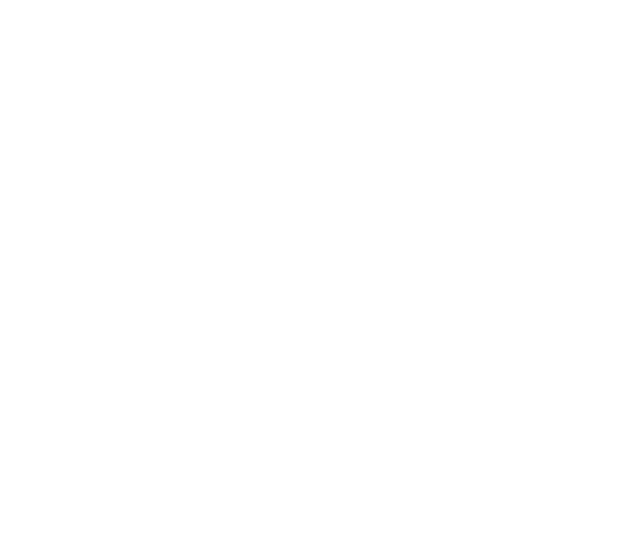
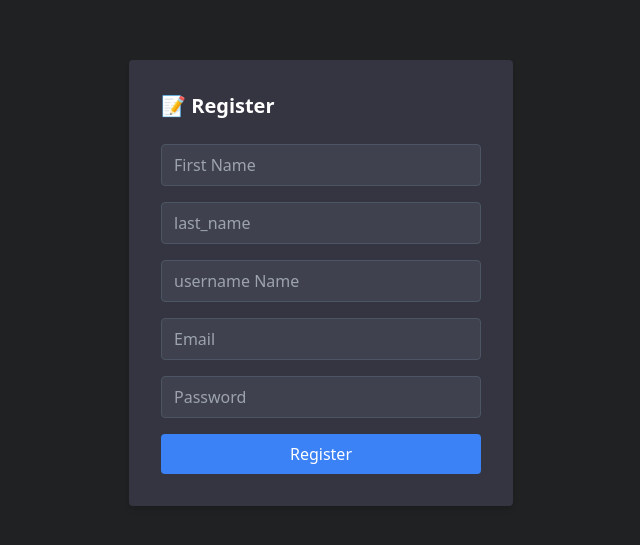
Before and after one commit to AarushRaipelly/chatbot, a React (Vite) app in the folder my-chatbot/: page /register in a window 1280 px wide. Before the commit this address had no page. Shown: the part 117-662 px from the top of the page, without its empty margins (319-959 px from the left). Built offline with nearby package versions, Linux system fonts and the light colour scheme.

Commit message:
registration page

```diff
--- a/my-chatbot/src/App.jsx
+++ b/my-chatbot/src/App.jsx
@@ -1,6 +1,7 @@
 import { BrowserRouter, Routes, Route, Navigate } from "react-router-dom";
 import Login from "./Login";
 import ChatBox from "./ChatBox";
+import Register from "./Register";
 
 const isAuthenticated = () => !!localStorage.getItem("access");
 
@@ -13,6 +14,7 @@
           element={isAuthenticated() ? <ChatBox /> : <Navigate to="/login" />}
         />
         <Route path="/login" element={<Login />} />
+        <Route path="/register" element={<Register />} />
       </Routes>
     </BrowserRouter>
   );
--- a/my-chatbot/src/Register.jsx
+++ b/my-chatbot/src/Register.jsx
@@ -2,54 +2,110 @@
 import { useNavigate } from "react-router-dom";
 
 const Register = () => {
-  const [username, setUsername] = useState("");
-  const [password, setPassword] = useState("");
+  const [formData, setFormData] = useState({
+    first_name: "",
+    username: "",
+    email: "",
+    password: "",
+  });
   const navigate = useNavigate();
+  const [error, setError] = useState("");
+  const [success, setSuccess] = useState("");
 
-  const handleRegister = async () => {
+  const handleChange = (e) => {
+    setFormData((prev) => ({ ...prev, [e.target.name]: e.target.value }));
+  };
+
+  const handleSubmit = async (e) => {
+    e.preventDefault();
+    setError("");
+    setSuccess("");
+
     try {
-      const response = await fetch("http://localhost:8000/api/register/", {
+      const res = await fetch("http://localhost:8000/api/register/", {
         method: "POST",
         headers: { "Content-Type": "application/json" },
-        body: JSON.stringify({ username, password }),
+        body: JSON.stringify(formData),
       });
 
-      if (response.ok) {
-        alert("Registered successfully!");
+      const data = await res.json();
+
+      if (!res.ok) {
+        throw new Error(data.error || "Registration failed");
+      }
+
+      setSuccess("🎉 Registered successfully! Redirecting to login...");
+      setFormData({ first_name: "", username: "", email: "", password: "" });
+
+      setTimeout(() => {
         navigate("/login");
-      } else {
-        alert("Registration failed.");
-      }
-    } catch (error) {
-      console.error("Registration error:", error);
+      }, 2000);
+    } catch (err) {
+      setError(err.message);
     }
   };
 
   return (
-    <div className="flex items-center justify-center h-screen bg-gray-800 text-white">
-      <div className="bg-gray-700 p-8 rounded shadow-md w-80">
-        <h2 className="text-xl mb-6 font-bold">Register</h2>
+    <div className="min-h-screen flex items-center justify-center bg-[#202123] text-white">
+      <form
+        onSubmit={handleSubmit}
+        className="bg-[#343541] p-8 rounded shadow-md w-96 space-y-4"
+      >
+        <h2 className="text-xl font-semibold mb-2">📝 Register</h2>
+
         <input
-          className="w-full mb-4 px-4 py-2 rounded bg-gray-600 placeholder-gray-300"
-          type="text"
-          placeholder="Username"
-          value={username}
-          onChange={(e) => setUsername(e.target.value)}
+          name="first_name"
+          placeholder="First Name"
+          value={formData.first_name}
+          onChange={handleChange}
+          className="w-full px-3 py-2 bg-[#40414f] rounded border border-gray-600 text-white"
+          required
         />
         <input
-          className="w-full mb-4 px-4 py-2 rounded bg-gray-600 placeholder-gray-300"
+          name="last_name"
+          placeholder="last_name"
+          value={formData.last_name}
+          onChange={handleChange}
+          className="w-full px-3 py-2 bg-[#40414f] rounded border border-gray-600 text-white"
+          required
+        />
+        <input
+          name="username"
+          placeholder="username Name"
+          value={formData.username}
+          onChange={handleChange}
+          className="w-full px-3 py-2 bg-[#40414f] rounded border border-gray-600 text-white"
+          required
+        />
+        <input
+          name="email"
+          placeholder="Email"
+          type="email"
+          value={formData.email}
+          onChange={handleChange}
+          className="w-full px-3 py-2 bg-[#40414f] rounded border border-gray-600 text-white"
+          required
+        />
+        <input
+          name="password"
+          placeholder="Password"
           type="password"
-          placeholder="Password"
-          value={password}
-          onChange={(e) => setPassword(e.target.value)}
+          value={formData.password}
+          onChange={handleChange}
+          className="w-full px-3 py-2 bg-[#40414f] rounded border border-gray-600 text-white"
+          required
         />
+
         <button
-          className="w-full bg-blue-500 hover:bg-blue-600 px-4 py-2 rounded"
-          onClick={handleRegister}
+          type="submit"
+          className="w-full bg-blue-500 hover:bg-blue-600 text-white py-2 rounded"
         >
           Register
         </button>
-      </div>
+
+        {error && <div className="text-red-400 text-sm">{error}</div>}
+        {success && <div className="text-green-400 text-sm">{success}</div>}
+      </form>
     </div>
   );
 };
```
Also changed, not shown: 2 other files (tests, documents, lock files or other folders).
